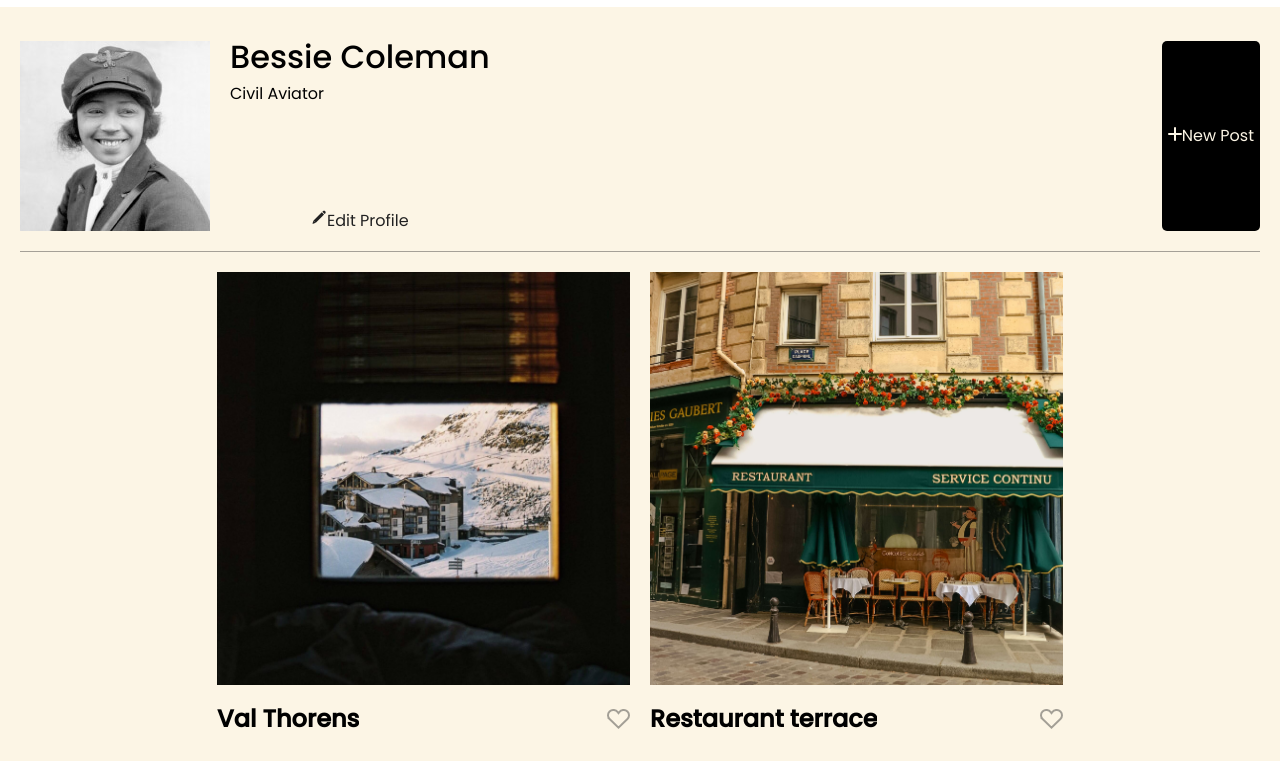
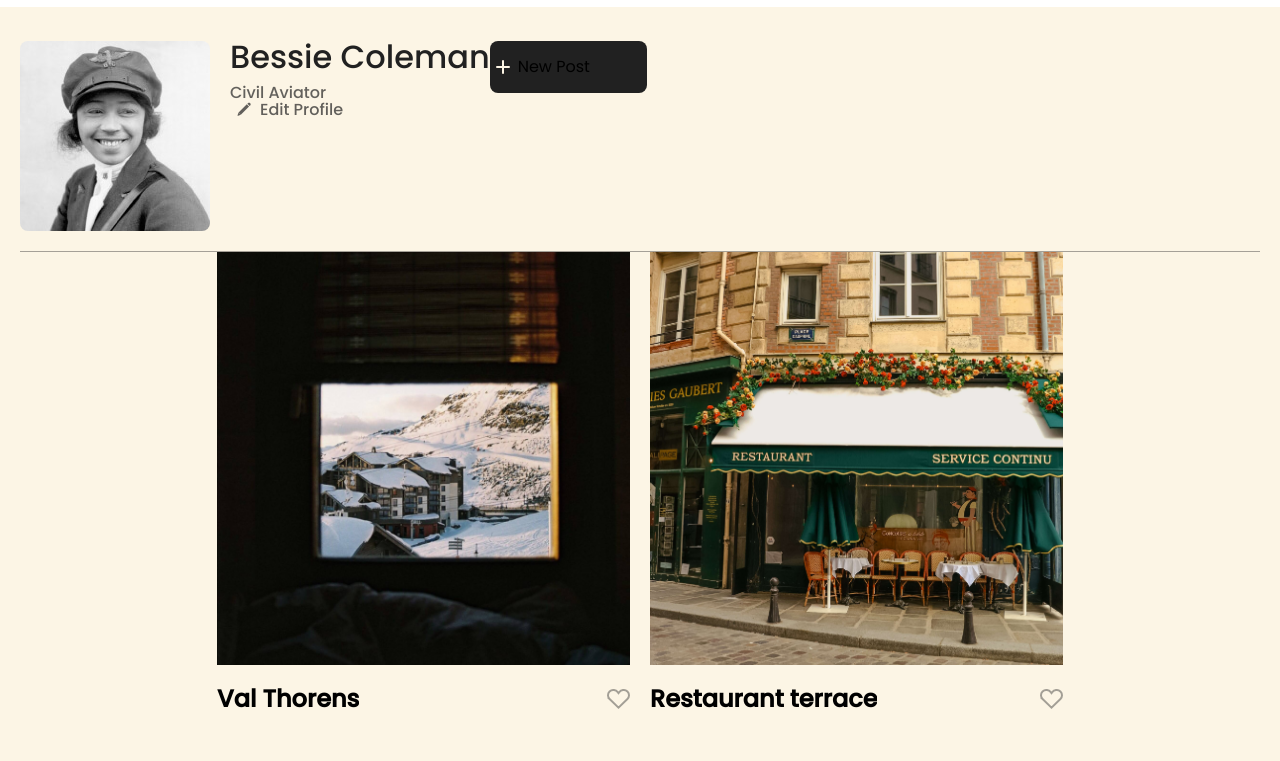
Before and after one commit to vkrobbins/se_project_spots, a plain HTML site: page index.html in a window 1280 px wide. Shown: the part 39-800 px from the top of the page. Drawn offline with Linux system fonts and the light colour scheme.

Commit message:
New updates

```diff
--- a/blocks/cards.css
+++ b/blocks/cards.css
@@ -1,5 +1,6 @@
 .cards {
-  padding-top: 20px;
+  padding-top: 20px 0 40px;
+  border-bottom: 1px solid #21212166;
 }
 
 .cards__list {
--- /dev/null
+++ b/blocks/footer.css
@@ -0,0 +1,7 @@
+.footer__copyright {
+  font-size:16px;
+  font-weight:400;
+  color:#212121B2;
+  text-align:center;
+  padding:60px 0;
+}
--- a/blocks/profile.css
+++ b/blocks/profile.css
@@ -8,15 +8,18 @@
   height: 190px;
   width: 190px;
   margin-right: 20px;
+  border-radius: 8px;
 }
 
 .profile__column {
   display: flex;
 flex-direction: column;
+max-width: 420px;
 }
 
 .profile__name {
   margin: 0 0 12px;
+  color: #212121;
   font-weight: 500;
   font-size: 32px;
   line-height: 1;
@@ -30,6 +33,10 @@ flex-direction: column;
 
 .profile__description {
   margin: 0;
+  font-size: 16px;
+  line-height: 1;
+  font-weight: 500;
+  color: #212121B2;
   display: -webkit-box;
   overflow: hidden;
   text-overflow: ellipsis;
@@ -39,29 +46,44 @@ flex-direction: column;
 }
 
 .profile__edit-btn {
-  margin-top: auto;
+  display: flex;
+  gap: 8px;
+  font-size: 16px;
+  line-height: 1;
+  font-weight: 500;
+  opacity: 0.7;
   background-color: transparent;
-  border-color: none;
   border: none;
+  border-color: transparent;
   outline: none;
   color: rgba(33, 33, 33, 1);
+  cursor: pointer;
+}
+
+.profile__edit-btn:hover {
+opacity: 0.9;
 }
 
 .profile__add-btn {
-  margin-left: auto;
-  background-color: #000;
-  border-radius: 5px;
-    border-color: none;
-    border: none;
-    outline: none;
-    color: #FCF5E5;
+width: 157px;
+height: 52px;
+border-radius: 8px;
+background-color: #212121;
+display: flex;
+align-items: center;
+gap: 8px;
+border: none;
+cursor: pointer;
+}
+
+.profile__add-btn:hover {
+opacity: 0.9;
 }
 
 @media screen and (max-width: 627px) {
   .profile {
     flex-direction: column;
     align-items: center;
-    max-width: 288px;
     text-align: center;
     padding-top: 20px;
   }
--- a/index.html
+++ b/index.html
@@ -36,26 +36,36 @@
           <div class="card__content">
             <h2 class="card__title">Val Thorens</h2>
             <button type="button" class="card__like-btn"></button>
+              </div>
+          </li>
             <li class="card">
             <img src="./images/2-photo-by-ceiline-from-pexels.jpg" alt="Restaurant terrace" class="card__image">
           <div class="card__content">
             <h2 class="card__title">Restaurant terrace</h2>
             <button type="button" class="card__like-btn"></button>
+              </div>
+          </li>
             <li class="card">
             <img src="./images/3-photo-by-tubanur-dogan-from-pexels.jpg" alt="Outdoor cafe" class="card__image">
           <div class="card__content">
             <h2 class="card__title">An outdoor cafe</h2>
             <button type="button" class="card__like-btn"></button>
+              </div>
+          </li>
             <li class="card">
             <img src="./images/4-photo-by-maurice-laschet-from-pexels.jpg" alt="Long bridge" class="card__image">
           <div class="card__content">
             <h2 class="card__title">A very long bridge, over the forest...</h2>
             <button type="button" class="card__like-btn"></button>
+              </div>
+          </li>
             <li class="card">
             <img src="./images/5-photo-by-van-anh-nguyen-from-pexels.jpg" alt="Tunnel" class="card__image">
           <div class="card__content">
             <h2 class="card__title">Tunnel with morning light</h2>
             <button type="button" class="card__like-btn"></button>
+              </div>
+          </li>
             <li class="card">
             <img src="./images/6-photo-by-moritz-feldmann-from-pexels.jpg" alt="Mountain house" class="card__image">
           <div class="card__content">
@@ -66,7 +76,9 @@
         </u1>
       </section>
     </main>
-    <footer class="footer"></footer>
+    <footer class="footer">
+      <p class="footer__copyright">2025 © Victoria Kahylee Robbins</p>
+    </footer>
   </div>
 </body>
 </html>
--- a/pages/index.css
+++ b/pages/index.css
@@ -6,3 +6,4 @@
 @import url(../blocks/content.css);
 @import url(../blocks/card.css);
 @import url(../blocks/cards.css);
+@import url(../blocks/footer.css);
```
Also changed, not shown: 1 other file.
